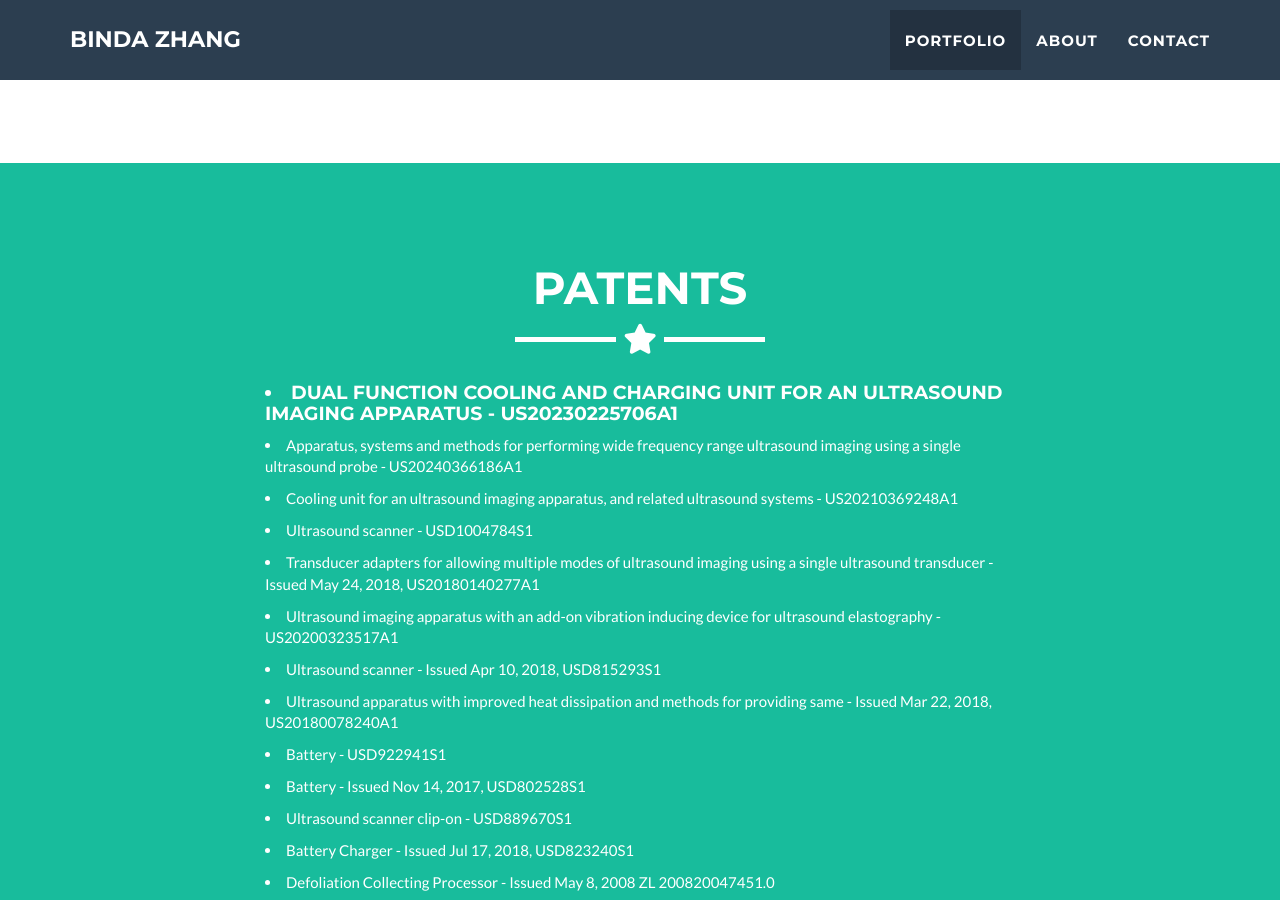
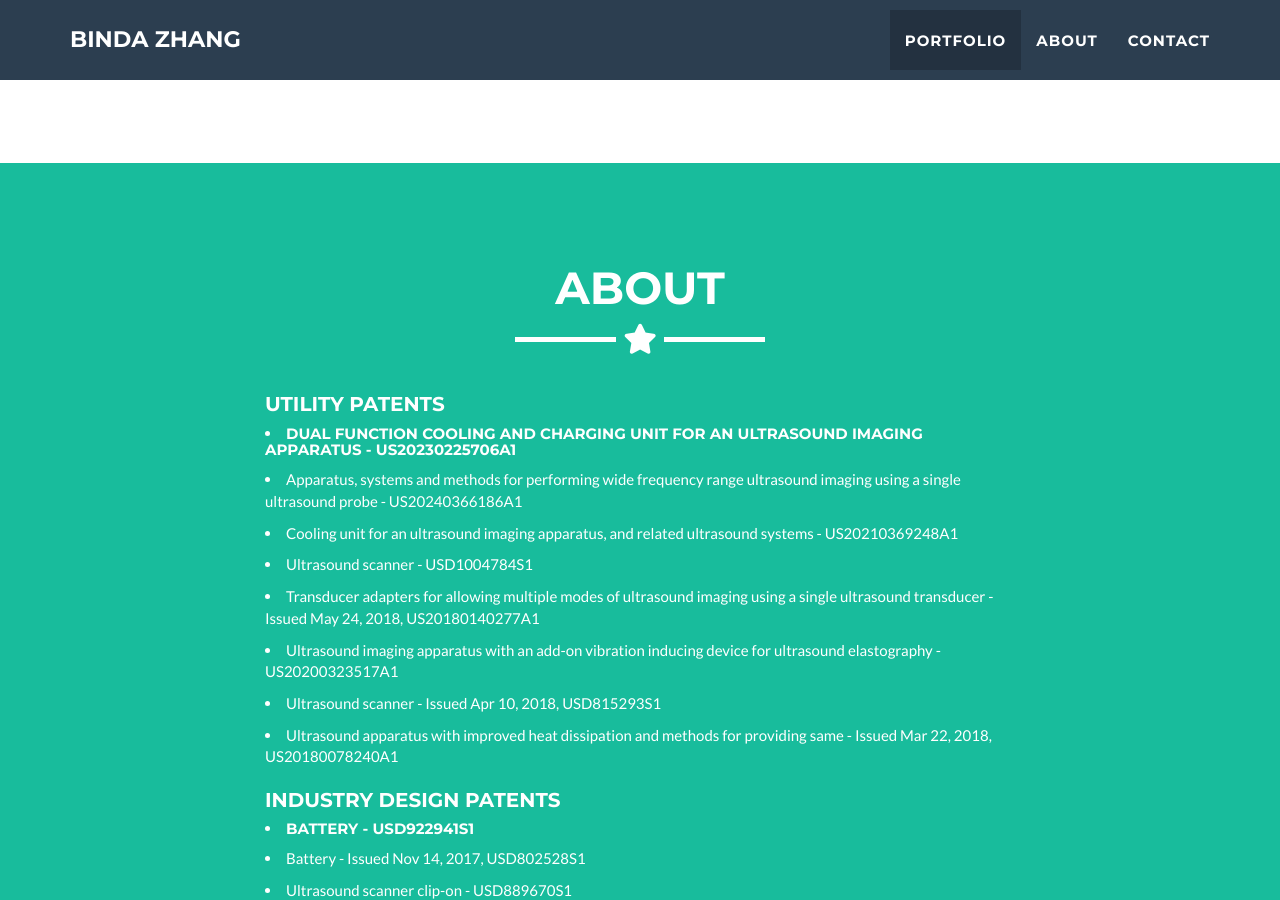
Before and after one commit to bindaz/bindaz.github.io, a Jekyll site: the page built from _posts/2014-07-18-project-1.markdown, in a window 1280 px wide and 900 px high, scrolled down 1509 px. Built offline with Jekyll 4.4.1, drawn with Linux system fonts in a browser that asks for light colours.

Commit message:
Update about.html

```diff
--- a/_includes/about.html
+++ b/_includes/about.html
@@ -3,13 +3,14 @@
   <div class="container">
     <div class="row">
       <div class="col-lg-12 text-center">
-        <h2>Patents</h2>
+        <h2>About</h2>
         <hr class="star-light">
       </div>
     </div>
     <div class="row">
       <div class="col-lg-8 col-lg-offset-2 text-left">
-        <h4><p><li>Dual Function cooling and charging unit for an ultrasound imaging apparatus - US20230225706A1</li></p></h4>
+        <h3><p>Utility Patents</p></h3>
+        <h5><p><li>Dual Function cooling and charging unit for an ultrasound imaging apparatus - US20230225706A1</li></p></h5>
         <p><li>Apparatus, systems and methods for performing wide frequency range ultrasound imaging using a single ultrasound probe - US20240366186A1</li>
         <p><li>Cooling unit for an ultrasound imaging apparatus, and related ultrasound systems - US20210369248A1</li></p>
         <p><li>Ultrasound scanner - USD1004784S1</li></p>
@@ -17,7 +18,8 @@
         <p><li>Ultrasound imaging apparatus with an add-on vibration inducing device for ultrasound elastography - US20200323517A1</li></p>
         <p><li>Ultrasound scanner - Issued Apr 10, 2018, USD815293S1</li></p>
         <p><li>Ultrasound apparatus with improved heat dissipation and methods for providing same - Issued Mar 22, 2018, US20180078240A1</li></p>
-        <p><li>Battery - USD922941S1</li></p>
+        <h3><p>Industry Design Patents</p></h3>
+        <h5><p><li>Battery - USD922941S1</li></p></h5>
         <p><li>Battery - Issued Nov 14, 2017, USD802528S1</li></p>
         <p><li>Ultrasound scanner clip-on - USD889670S1</li></p>
         <p><li>Battery Charger - Issued Jul 17, 2018, USD823240S1</li></p>
```
